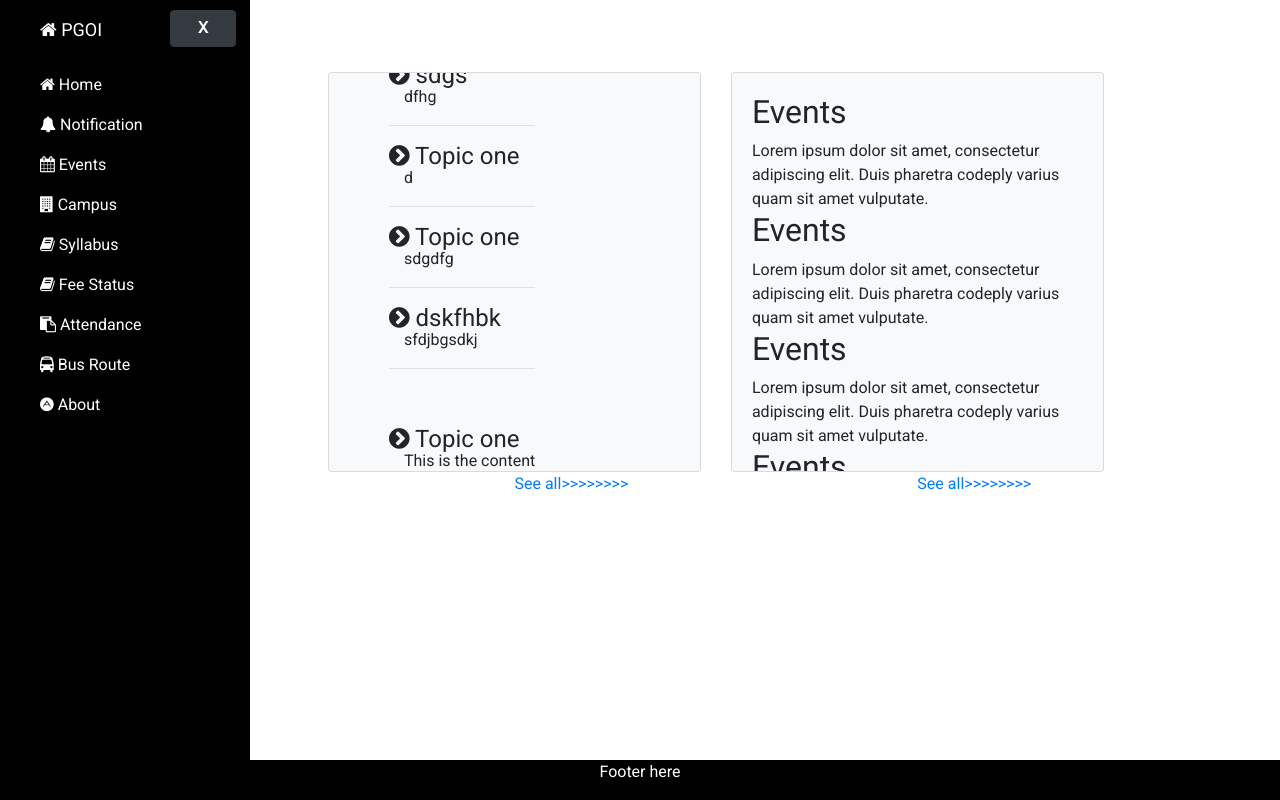
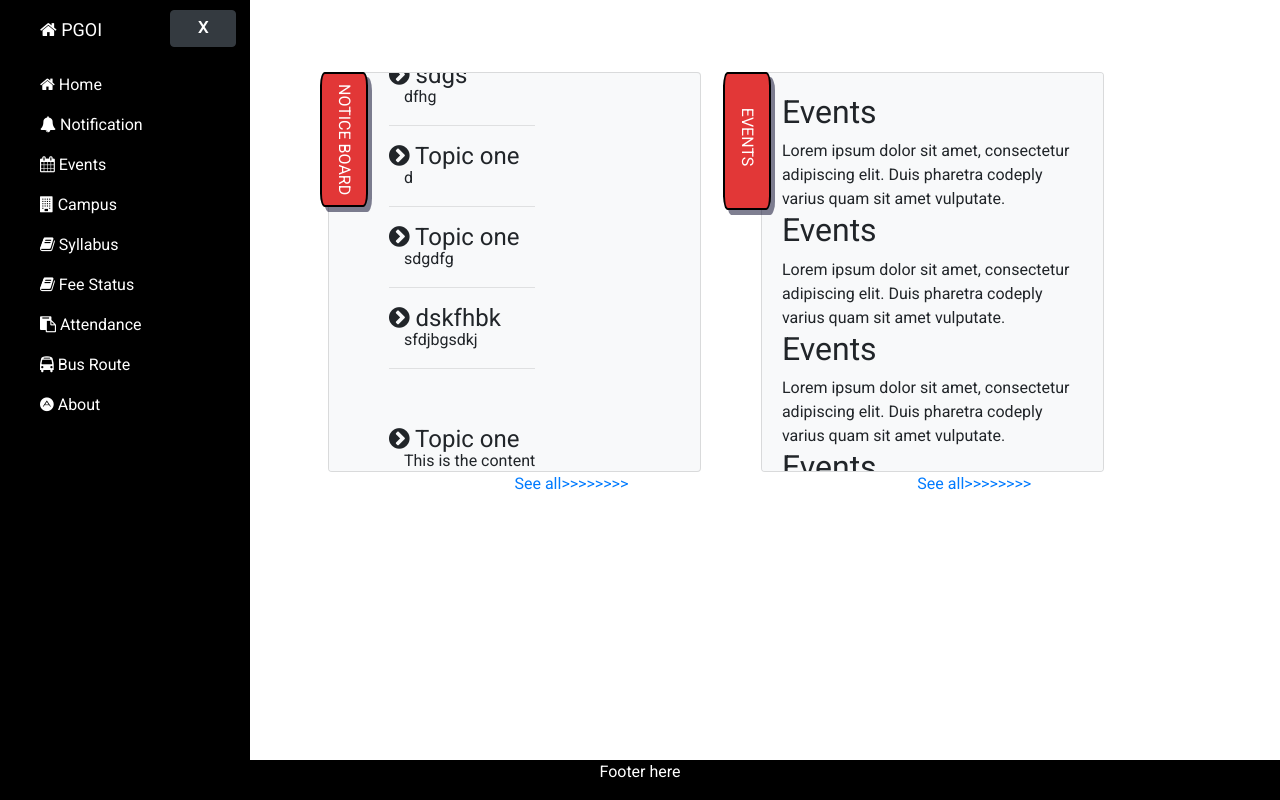
Before and after one commit to hemansah/PGOI, a PHP site: page / in a window 1280 px wide. Run offline with PHP 8.4, Linux system fonts and the light colour scheme; data comes from the database, SQL or seed files in the repository.

Commit message:
style improved

```diff
--- a/assets/css/style.css
+++ b/assets/css/style.css
@@ -86,12 +86,48 @@ hr.hr-scroll {
 .event-homepage {
   overflow-y: scroll;
   height: 400px;
+  margin-left: 30px;
 }
 
-/*css for ti_me and date in notifications_dot_php */
+/********************************
+*****css for notifications.php***
+********************************/
 
 .td{
   float: left;
+}
+.typewriter{
+    width: 220px;
+    background: #E23737;
+    color: #fff;
+    padding: 10px;
+    border: 2px solid #000;
+    border-radius: 5%;
+    z-index: 100;
+    box-shadow: 5px -4px 0px rgba(0, 0, 36, 0.5);
+}
+.typewriter h3 {
+  color: #fff;
+  overflow: hidden;
+  border-right: .15em solid #fff;
+  white-space: nowrap;
+  margin: 0 auto;
+  letter-spacing: .15em;
+  animation:
+    typing 2.5s steps(20, end),
+    blink-caret .5s step-end infinite;
+}
+
+/* The typing effect */
+@keyframes typing {
+  from { width: 0 }
+  to { width: 100% }
+}
+
+/* The typewriter cursor effect */
+@keyframes blink-caret {
+  from, to { border-color: transparent }
+  50% { border-color: #fff }
 }
 
 /*---------------------------------------------
@@ -146,6 +182,27 @@ hr.hr-scroll {
 .notice-span{
   position: absolute;
 }
+.vertical-text{
+    background: #E23737;
+    color: #fff;
+    margin-left: 40px;
+    padding: 10px;
+    border: 2px solid #000;
+    border-radius: 10%;
+    text-transform: uppercase;
+    float: left;
+    position: absolute;
+    z-index: 100;
+    box-shadow: 5px -4px 0px rgba(0, 0, 36, 0.5);
+    -moz-transform: rotate(90deg);
+    -webkit-transform: rotate(90deg);
+    transform: rotate(90deg);
+    -ms-transform-origin: left top 0;
+    -moz-transform-origin: left top 0;
+    -webkit-transform-origin: left top 0;
+    transform-origin: left top 0;
+    text-transform: 1px 1px 0px rgba(0, 0, 0, 0.5);
+}
 
 /*css for events.php*/
 
--- a/index.php
+++ b/index.php
@@ -36,6 +36,9 @@
 			<div class="row ml-5">
 				<!-- Notice/Events -->
 				<div class="col-sm-5 my-5">
+							<div style="position: relative;">
+								<div class="vertical-text">Notice Board</div>
+							</div>
 					<div class="card-body bg-light card-notification-homepage scroll">
 
 						<div class="notice-list">
@@ -75,6 +78,9 @@
 
 
 				<div class="col-sm-5 my-5">
+							<div style="position: relative;">
+								<div class="vertical-text">&nbsp;&nbsp;&nbsp;&nbsp;&nbsp;&nbsp;Events &nbsp;&nbsp;&nbsp;&nbsp;&nbsp;&nbsp;&nbsp;</div>
+							</div>
 					<div class="card card-body bg-light event-homepage ">
 					    <h2>Events</h2>
 					    Lorem ipsum dolor sit amet, consectetur adipiscing elit. Duis pharetra codeply varius quam sit amet vulputate.
--- a/notifications.php
+++ b/notifications.php
@@ -32,6 +32,9 @@
 			<div class="row ml-5 row-css">
 				<!-- Notice/Events -->
 				<div class="col-sm-10 my-10">
+					<div class="typewriter">
+						<h3>Notifications.</h3>
+					</div>
 					<div class="card card-body bg-light card-notifications">
 							<?php
 								if ($notification){
```
